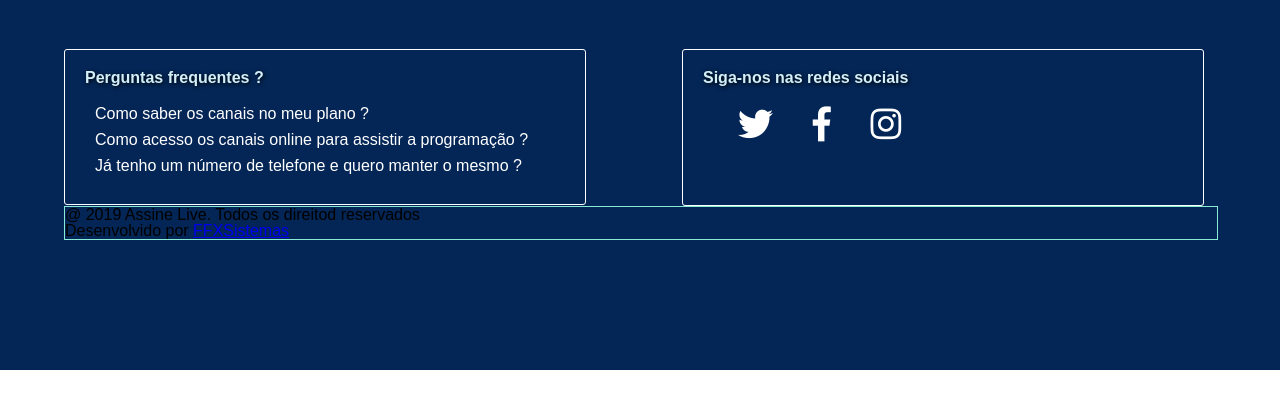
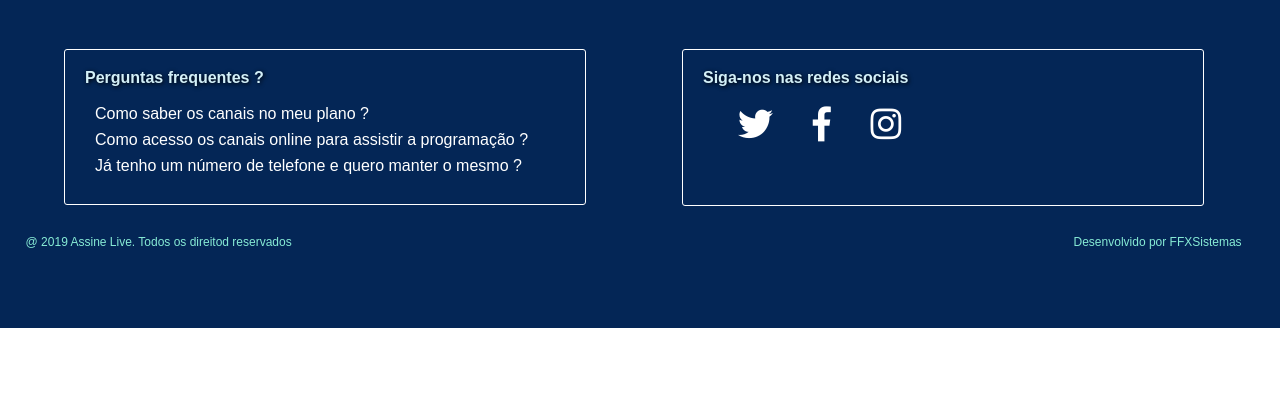
Before and after one commit to santiagomarcos/new_assinelive.com.br, a Laravel app: template resources/views/layout/template.blade.php in a window 1280 px wide. Shown: the part 140-549 px from the top of the page. Run offline with Laravel 8, Linux system fonts and the light colour scheme; the template is opened without the code that fills it, so the values that code supplies are empty; some libraries are stand-ins or nearby versions.

Commit message:
finishing after footer

```diff
--- a/resources/assets/sass/components/molecules/_footer.sass
+++ b/resources/assets/sass/components/molecules/_footer.sass
@@ -1,75 +1,94 @@
 .content-footer
-  +container-fixed(10%)
+  //width: 100%
+  background-color: $bg-box-benefits
   display: block
-  background: $bg-box-benefits
-  padding-top: 50px
-  //padding-bottom: 50px
+  //padding: 10px
 
-  &:after
+  .content-after
+    +container-fixed(5%)
     display: block
-    width: 100%
-    content: ''
-    margin-bottom: 30px
+    position: relative
+    padding-bottom: 80px
+    font-size: 12px
 
-  .title-box-footer
-    color: $color-font-price
-    margin-bottom: 20px
-    text-shadow: 1px 1px 4px $black
+    .coopright
+      +make-sm-column(6,0px)
+      //background-color: #f6993f
+      color: $color-title-test-internet
 
-  .box-left
-    +make-sm-column(5,0px)
-    border: white 1px solid
-    padding: 20px
-    border-radius: 3px
+    .developing
+      +make-sm-column(6,0px)
+      //background-color: #cc2229
+      text-align: right
+      color: $color-title-test-internet
+      a
+        color: $color-title-test-internet
+        text-decoration: none
+
+
+  .container-footer
+    +container-fixed(10%)
     display: block
+    background: $bg-box-benefits
+    padding-top: 50px
+    //padding-bottom: 50px
 
-    color: $white
-    font-weight: $ligth
-
-    +breakpoint($celular)
-      padding: 10px
+    &:after
+      display: block
+      width: 100%
+      content: ''
       margin-bottom: 30px
 
-    .content-question
-      padding: 0px 10px
+    .title-box-footer
+      color: $color-font-price
+      margin-bottom: 20px
+      text-shadow: 1px 1px 4px $black
 
-      a
-        text-decoration: none
-        color: $white
-        .items-ask
-          margin: 10px 0px
+    .box-left
+      +make-sm-column(5,0px)
+      border: white 1px solid
+      padding: 20px
+      border-radius: 3px
+      display: block
 
-          +breakpoint($tablet)
-            margin: 15px 0px
+      color: $white
+      font-weight: $ligth
 
-  .box-rigth
-    +make-sm-column(5,0px)
-    +make-sm-column-push(1)
+      +breakpoint($celular)
+        padding: 10px
+        margin-bottom: 30px
 
-    display: block
-    padding: 20px
-    height: 115px
-    border: white 1px solid
-    border-radius: 3px
+      .content-question
+        padding: 0px 10px
 
-    color: $white
-    font-weight: $ligth
+        a
+          text-decoration: none
+          color: $white
+          .items-ask
+            margin: 10px 0px
 
-    .icons-redes
-      font-size: 35px
-      margin-left: 20px
+            +breakpoint($tablet)
+              margin: 15px 0px
 
-      i
-        margin: 0 15px
+    .box-rigth
+      +make-sm-column(5,0px)
+      +make-sm-column-push(1)
 
-    +breakpoint($celular)
-      padding: 10px
+      display: block
+      padding: 20px
+      height: 115px
+      border: white 1px solid
+      border-radius: 3px
 
+      color: $white
+      font-weight: $ligth
 
-  .content-after
-    +make-sm-column(12,0px)
-    display: block
-    width: 100%
-    position: relative
-    margin-bottom: 100px
-    border: 1px solid #87ebd5
+      .icons-redes
+        font-size: 35px
+        margin-left: 20px
+
+        i
+          margin: 0 15px
+
+      +breakpoint($celular)
+        padding: 10px
--- a/resources/views/components/_footer.blade.php
+++ b/resources/views/components/_footer.blade.php
@@ -1,4 +1,5 @@
 <footer class="content-footer">
+    <div class="container-footer">
         <div class="box-left">
             <h2 class="title-box-footer">Perguntas frequentes ?</h2>
 
@@ -16,7 +17,7 @@
                 <i class="fab fa-instagram"></i>
             </div>
         </div>
-
+    </div>
     <div class="content-after">
         <div class="coopright">@ 2019 Assine Live. Todos os direitod reservados</div>
         <div class="developing">Desenvolvido por <a href="#">FFXSistemas</a></div>
```
Also changed, not shown: resources/assets/css/app.css (+58 -31 lines), public/css/app.css. Lines whose indentation alone changed are shown as unchanged.
